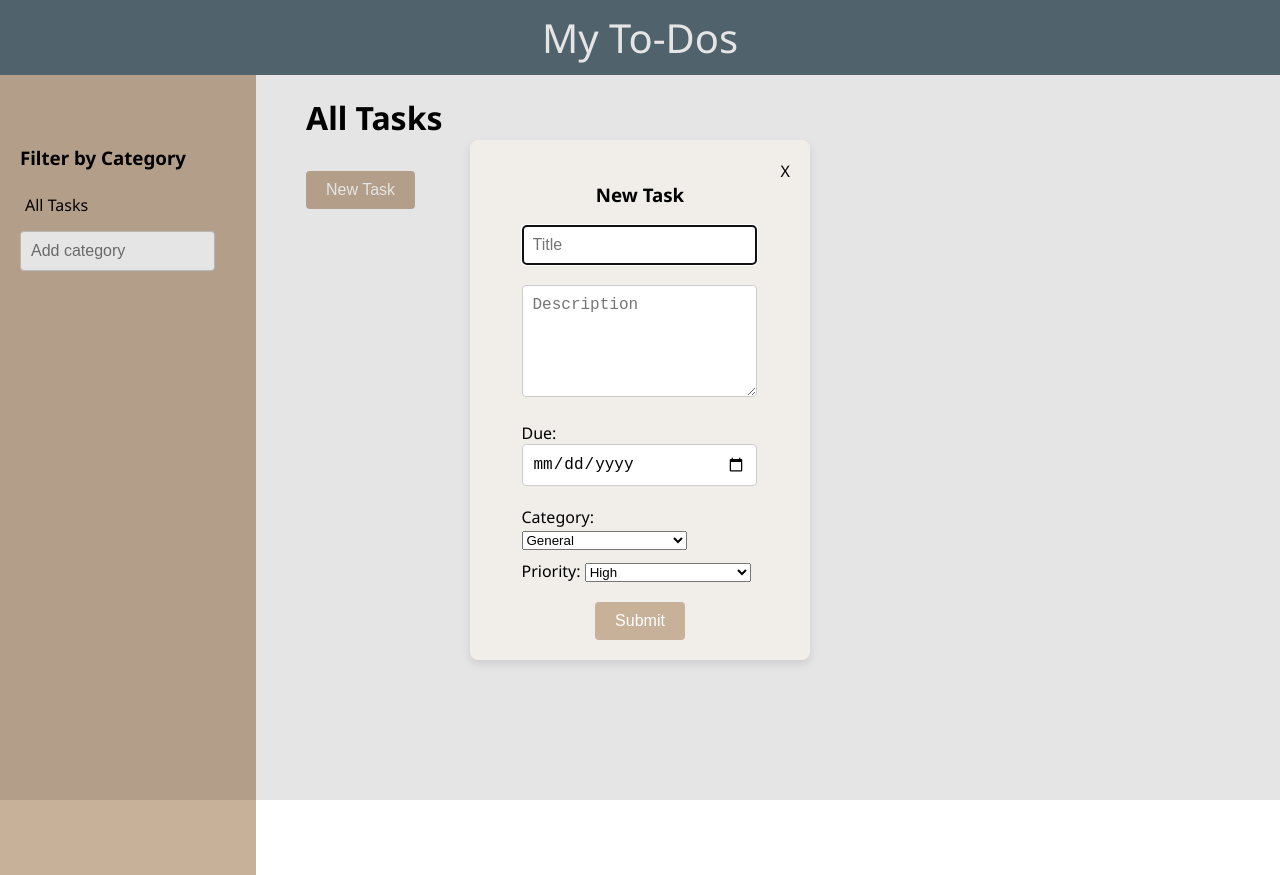
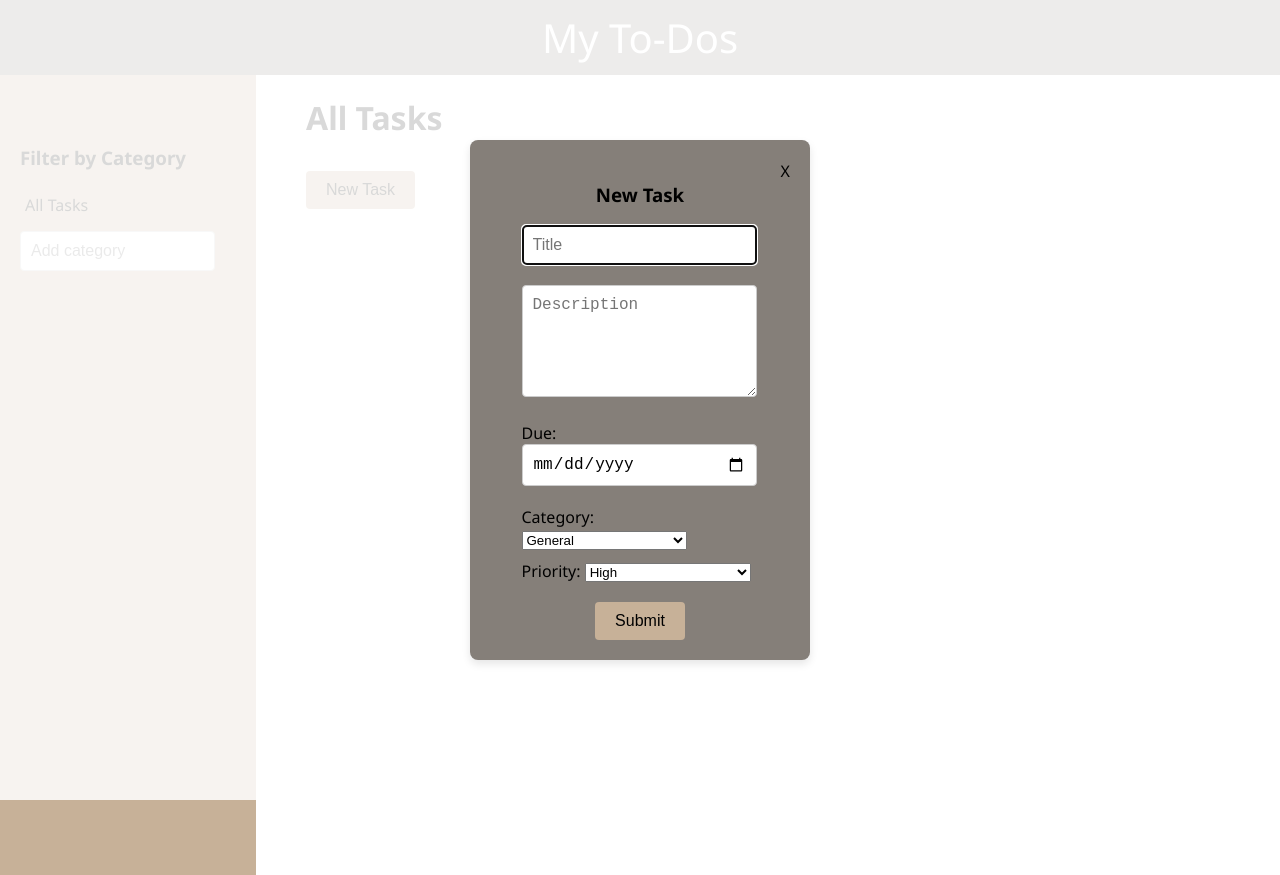
Before and after one commit to cmoratagarcia/odin-to-do-list, a website built with webpack: page src/index.html in a window 1280 px wide. Both pictures are taken after a click on the button "New Task". Built offline with nearby package versions, Linux system fonts and the light colour scheme.

Commit message:
Change modal and header colors

```diff
--- a/src/style.css
+++ b/src/style.css
@@ -4,7 +4,7 @@
     --off-white: #f1eeea;
     --beige: #dfd3c3;
     --brown: #c7b198;
-    --blue-gray: #596e79;
+    --brown-gray: #857f79;
     }
 
     body {
@@ -15,7 +15,7 @@
     }
 
     header {
-    background-color: var(--blue-gray);
+    background-color: var(--brown-gray);
     color: white;
     padding: 10px;
     font-size: 40px;
@@ -102,11 +102,11 @@
 
     .task-card .delete-button {
     cursor: pointer;
-    margin-left: auto;
+    margin-right: 5px;
     }
 
     dialog {
-    background-color: var(--off-white);
+    background-color: var(--brown-gray);
     border: none;
     border-radius: 8px;
     box-shadow: 0 4px 8px rgba(0, 0, 0, 0.1);
@@ -149,7 +149,7 @@
     button {
     padding: 10px 20px;
     background-color: var(--brown);
-    color: #fff;
+    color: black;
     border: none;
     border-radius: 4px;
     cursor: pointer;
@@ -160,3 +160,8 @@
     button:hover {
     background-color: var(--beige);
     }
+
+    dialog::backdrop {
+        background-color: white;
+        opacity: 85%;
+      }
```
